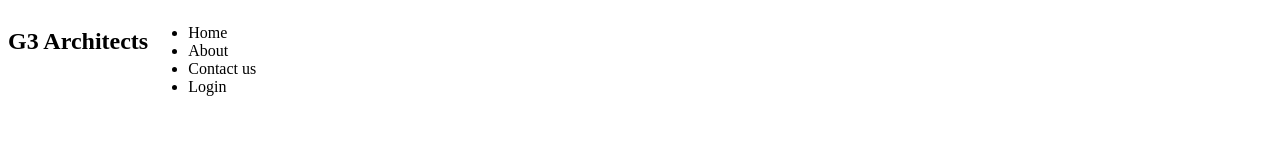
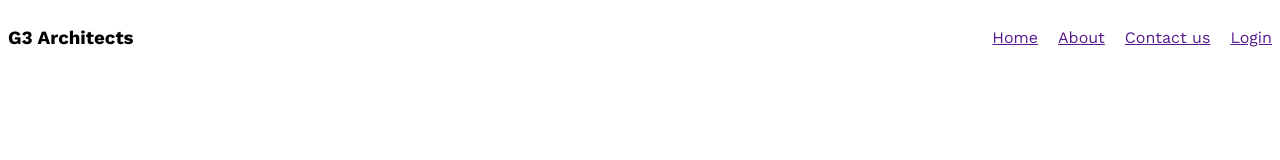
Before and after one commit to maria-nusrat-2005/g3-architects-website, a plain HTML site: page index.html in a window 1280 px wide. Drawn offline with nearby package versions, Linux system fonts and the light colour scheme.

Commit message:
addeded new font style

```diff
--- a/index.html
+++ b/index.html
@@ -5,16 +5,20 @@
     <meta name="viewport" content="width=device-width, initial-scale=1.0">
     <title>G3 Architect</title>
     <link rel="stylesheet" href="styles/Architects.css">
+
 </head>
-<body>
+<body class="work-sans-font">
     <header>
-         <h2>G3 Architects</h2>
-         <nav>
-            <ul>
-                <li>Home</li>
-                <li>About</li>
-                <li>Contact us</li>
-                <li>Login</li>
+        <nav class="navbar">
+
+            <h3 class="brand">G3 Architects</h3>
+
+
+            <ul class="nav-links">
+                <li><a href="">Home</a></li>
+                <li><a href="">About</a></li>
+                <li><a href="">Contact us</a></li>
+                <li><a href="">Login</a></li>
             </ul>
          </nav>
     </header>
--- a/styles/Architects.css
+++ b/styles/Architects.css
@@ -1,3 +1,21 @@
-header {
+
+@import url('https://fonts.googleapis.com/css2?family=Open+Sans:ital,wght@0,300..800;1,300..800&family=Roboto:ital,wght@0,100..900;1,100..900&family=Work+Sans:ital,wght@0,100..900;1,100..900&display=swap');
+
+
+.work-sans-font {
+  font-family: "Work Sans", sans-serif;
+  font-optical-sizing: auto;
+  font-weight: 400;
+  font-style: normal;
+}
+.navbar {
     display: flex;
+    justify-content: space-between;
 }
+.nav-links {
+    display: flex;
+    list-style: none;
+    gap: 20px;
+    align-items: center;
+
+}
```
